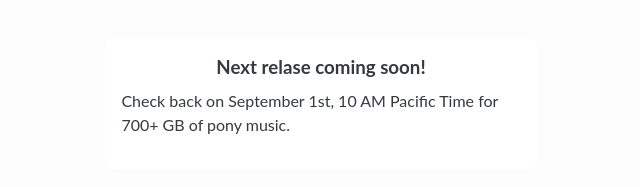
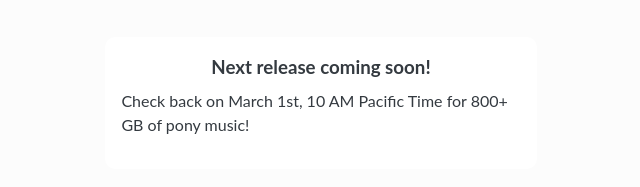
Before and after one commit to htnyquist/ponemusic.net, a website built with webpack: page src/soon.html in a window 1280 px wide. Shown: the part 219-406 px from the top of the page, without its empty margins (319-959 px from the left). Built offline with nearby package versions, Linux system fonts and the light colour scheme; some packages are replaced by stand-ins of ours.

Commit message:
Update soon.html

```diff
--- a/src/soon.html
+++ b/src/soon.html
@@ -5,9 +5,9 @@
 <div id="bg" class="display-flex">
     <div class="box-container">
         <div class="main-box align-self-center">
-            <h3>Next relase coming soon!</h3>
+            <h3>Next release coming soon!</h3>
             <p>
-                Check back on September 1st, 10 AM Pacific Time for 700+ GB of pony music.
+                Check back on March 1st, 10 AM Pacific Time for 800+ GB of pony music!
             </p>
         </div>
     </div>
```
